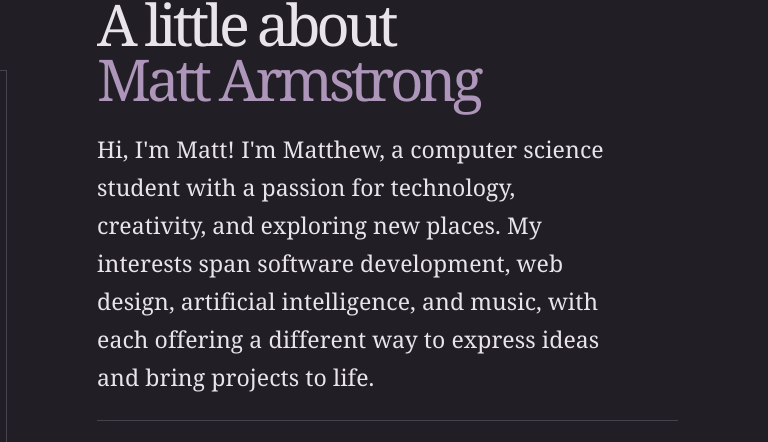
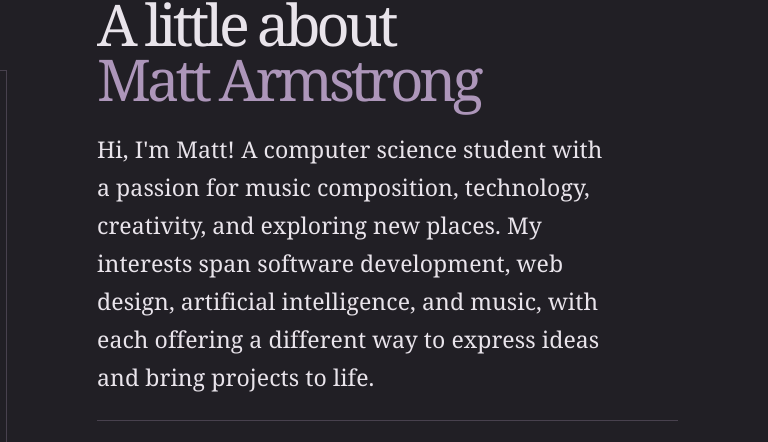
Before and after one commit to mattarmstrongspace/mattarmstrongspace.github.io, a plain HTML site: page studytour/about.html in a window 1280 px wide. Shown: the part 174-616 px from the top of the page, 512-1280 px from the left. Drawn offline with nearby package versions, Linux system fonts and the light colour scheme.

Commit message:
fixing about me

```diff
--- a/studytour/about.html
+++ b/studytour/about.html
@@ -94,7 +94,7 @@
           </h2>
 
           <p class="about-intro">
-            Hi, I'm Matt! I'm Matthew, a computer science student with a passion for technology, creativity, and exploring new places. My interests span software development, web design, artificial intelligence, and music, with each offering a different way to express ideas and bring projects to life.
+            Hi, I'm Matt! A computer science student with a passion for music composition, technology, creativity, and exploring new places. My interests span software development, web design, artificial intelligence, and music, with each offering a different way to express ideas and bring projects to life.
           </p>
 
           <div class="about-divider"></div>
```
